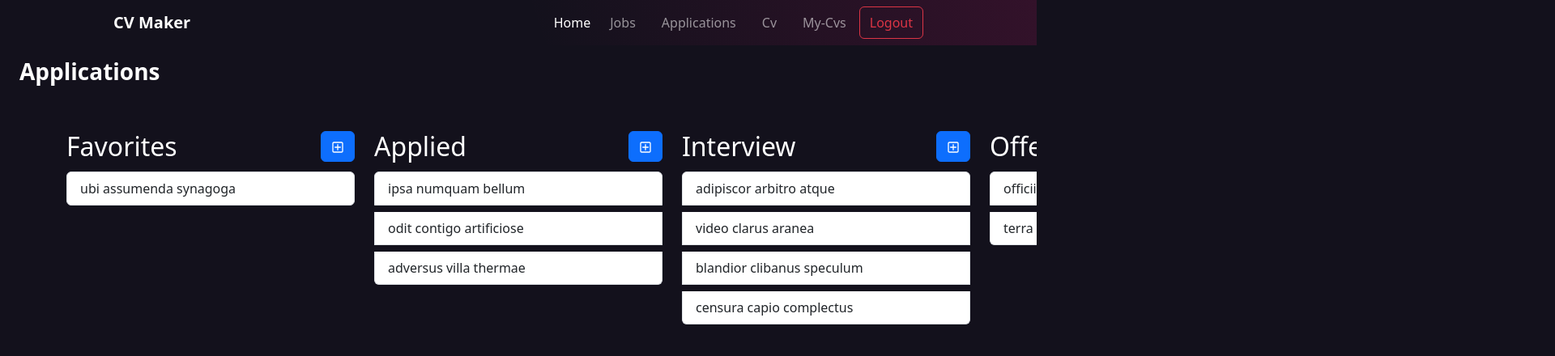
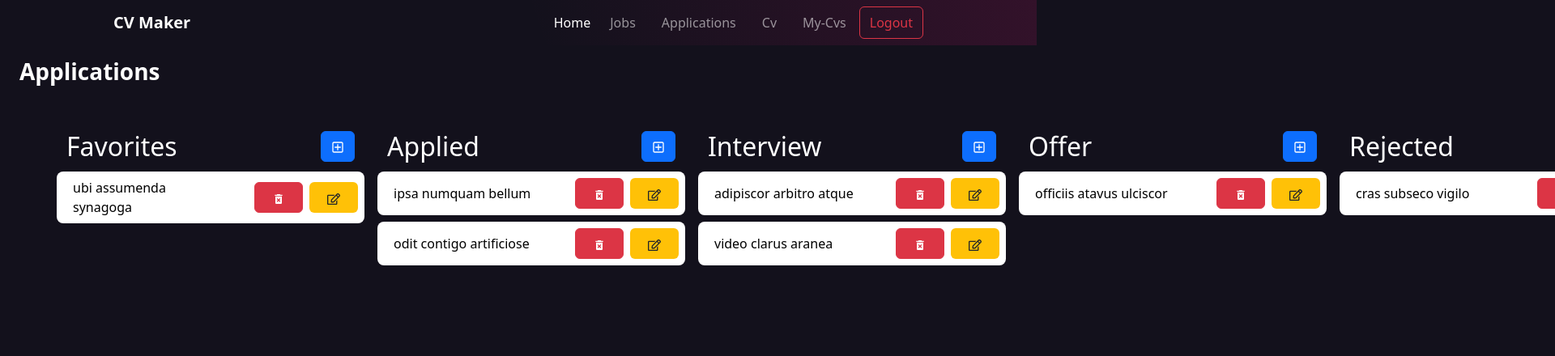
Before and after one commit to MoazCodes/cvbuilder, a React (Create React App) app in the folder frontend/: page /applications in a window 1280 px wide. Shown: the top 440 px of the page at 81% size, 1920 px wide, since content can reach past the window. Built offline with nearby package versions, Linux system fonts and the light colour scheme; no server answers; sample sign-in values are in the browser's storage; what @react-pdf/renderer would draw is missing.

Commit message:
make add and update and delete and rerive all applications

```diff
--- a/frontend/src/App.tsx
+++ b/frontend/src/App.tsx
@@ -67,25 +67,25 @@ function App() {
             path="/mycvs"
             element={
               <ProtectedRoute>
-                                <MyCvs/>
+                <MyCvs />
               </ProtectedRoute>
             }
           />
           <Route
             path="/applications"
             element={
-                            // <ProtectedRoute>
+              <ProtectedRoute>
                 <ApplicationProvider>
                   <Applications />
                 </ApplicationProvider>
-                            // </ProtectedRoute>
+              </ProtectedRoute>
             }
           />
           <Route
             path="/templates/:templateId/:userId/:cvId/edit"
             element={
               <ProtectedRoute>
-                                <CvInputs isEditing={true}/>
+                <CvInputs isEditing={true} />
               </ProtectedRoute>
             }
           />
@@ -93,7 +93,7 @@ function App() {
             path="/templates/:templateId/:userId"
             element={
               <ProtectedRoute>
-                                <CvInputs isEditing={false}/>
+                <CvInputs isEditing={false} />
               </ProtectedRoute>
             }
           />
--- a/frontend/src/Context/ApplicationsContext.tsx
+++ b/frontend/src/Context/ApplicationsContext.tsx
@@ -1,23 +1,33 @@
-import React, { createContext } from "react";
+import React, { createContext, useState } from "react";
 import { AppsObj } from "../Interfaces/IApplications";
 import { faker } from "@faker-js/faker";
+import { ApplicationsContextType } from "../Interfaces/ApplicationsContextType";
 
 function ApplicationCreator(): AppsObj {
-    const categories = ["Favorites", "Applied", "Interview", "Offer", "Rejected", "Hired"];
+  const categories = [
+    "Favorites",
+    "Applied",
+    "Interview",
+    "Offer",
+    "Rejected",
+    "Hired",
+  ];
   return {
     title: faker.lorem.words(),
     id: faker.string.uuid(),
-        category: categories[Math.floor(Math.random() * categories.length)] // Use Math.floor to get a valid index
+    category: categories[Math.floor(Math.random() * categories.length)], // Use Math.floor to get a valid index
   };
 }
 
-const allApps: AppsObj[] = Array.from({ length: 15 }, ApplicationCreator);
+const intialApps: AppsObj[] = Array.from({ length: 10 }, ApplicationCreator);
 
-export const ApplicationsContext = createContext<{ allApps: AppsObj[] } | null>(null);
+export const ApplicationsContext =
+  createContext<ApplicationsContextType | null>(null);
 
 const ApplicationProvider = ({ children }: { children: React.ReactNode }) => {
+  const [allApps, setAllApps] = useState(intialApps);
   return (
-        <ApplicationsContext.Provider value={{ allApps }}>
+    <ApplicationsContext.Provider value={{ allApps, setAllApps }}>
       {children}
     </ApplicationsContext.Provider>
   );
--- /dev/null
+++ b/frontend/src/Interfaces/ApplicationsContextType.ts
@@ -0,0 +1,6 @@
+import { AppsObj } from "./IApplications";
+
+export type ApplicationsContextType = {
+  allApps: AppsObj[] | null;
+  setAllApps: React.Dispatch<React.SetStateAction<AppsObj[]>>;
+};
--- a/frontend/src/Interfaces/IApplications.ts
+++ b/frontend/src/Interfaces/IApplications.ts
@@ -1,12 +1,14 @@
+import React from "react";
+
 export interface AppsObj {
   title: string;
   id?: string;
-  category?:string
+  category?: string;
 }
 
 export interface TextInProps {
   name: string;
-  onChange: (e: React.ChangeEvent<HTMLInputElement>) => void;
+  onKeyDown: (e: React.KeyboardEvent<HTMLInputElement>) => void;
 }
 
 export interface ApplicationsListProps {
--- a/frontend/src/Pages/Applications/Applications.module.css
+++ b/frontend/src/Pages/Applications/Applications.module.css
@@ -1,4 +1,8 @@
 
 .min-w-fit {
     min-width: fit-content;
-  }
+}
+
+.overflow-x-visible{
+  overflow-x: visible;
+}
--- a/frontend/src/Pages/Applications/Applications.tsx
+++ b/frontend/src/Pages/Applications/Applications.tsx
@@ -4,25 +4,61 @@ import { AppsObj } from "../../Interfaces/IApplications";
 import Styles from "./Applications.module.css";
 import { useContext } from "react";
 import { ApplicationsContext } from "../../Context/ApplicationsContext";
-
+import { ApplicationsContextType } from "../../Interfaces/ApplicationsContextType";
 
 export default function Applications() {
-  const appsContext:{allApps:AppsObj[]}|null = useContext(ApplicationsContext);
+  const appsContext: ApplicationsContextType | null =
+    useContext(ApplicationsContext);
+  // Check if allApps is available
+  if (!appsContext?.allApps) {
+    return <div>Loading...</div>; // You can replace this with a loading spinner or message
+  }
+
   return (
     <div
-      className={`text-white p-4 min-vh-100 ${Styles["min-w-fit"]} overflow-auto`}
+      className={`text-white p-4 min-vh-100 ${Styles["min-w-fit"]} ${Styles["overflow-x-visible"]}`}
     >
       <h1 id="applications" className="fs-3 fw-bold mt-5">
         Applications
       </h1>
       <div className="container py-5">
-        <div className="row flex-nowrap">
-          <ApplicationsList title="Favorites" apps={appsContext?.allApps.filter((app:AppsObj)=>app.category==="Favorites")} />
-          <ApplicationsList title="Applied" apps={appsContext?.allApps.filter((app:AppsObj)=>app.category==="Applied")} />
-          <ApplicationsList title="Interview" apps={appsContext?.allApps.filter((app:AppsObj)=>app.category==="Interview")} />
-          <ApplicationsList title="Offer" apps={appsContext?.allApps.filter((app:AppsObj)=>app.category==="Offer")} />
-          <ApplicationsList title="Rejected" apps={appsContext?.allApps.filter((app:AppsObj)=>app.category==="Rejected")} />
-          <ApplicationsList title="Hired" apps={appsContext?.allApps.filter((app:AppsObj)=>app.category==="Hired")} />
+        <div className="row flex-nowrap gap-3">
+          <ApplicationsList
+            title="Favorites"
+            apps={appsContext?.allApps.filter(
+              (app: AppsObj) => app.category === "Favorites"
+            )}
+          />
+          <ApplicationsList
+            title="Applied"
+            apps={appsContext?.allApps.filter(
+              (app: AppsObj) => app.category === "Applied"
+            )}
+          />
+          <ApplicationsList
+            title="Interview"
+            apps={appsContext?.allApps.filter(
+              (app: AppsObj) => app.category === "Interview"
+            )}
+          />
+          <ApplicationsList
+            title="Offer"
+            apps={appsContext?.allApps.filter(
+              (app: AppsObj) => app.category === "Offer"
+            )}
+          />
+          <ApplicationsList
+            title="Rejected"
+            apps={appsContext?.allApps.filter(
+              (app: AppsObj) => app.category === "Rejected"
+            )}
+          />
+          <ApplicationsList
+            title="Hired"
+            apps={appsContext?.allApps.filter(
+              (app: AppsObj) => app.category === "Hired"
+            )}
+          />
         </div>
       </div>
     </div>
--- a/frontend/src/componenets/applications/ApplicationsCard.tsx
+++ b/frontend/src/componenets/applications/ApplicationsCard.tsx
@@ -1,5 +1,71 @@
 import { AppsObj } from "../../Interfaces/IApplications";
+import { MdDeleteForever } from "react-icons/md";
+import { FaRegEdit } from "react-icons/fa";
+import { ApplicationsContextType } from "../../Interfaces/ApplicationsContextType";
+import { useContext, useState } from "react";
+import { ApplicationsContext } from "../../Context/ApplicationsContext";
+import styles from "../inputs/TextIn.module.css";
+import { faker } from "@faker-js/faker";
 
-export default function ApplicationsCard({ title }: AppsObj) {
-  return <li className="list-group-item my-1">{title}</li>;
+export default function ApplicationsCard({ id, ...props }: AppsObj) {
+  const appsContext = useContext<ApplicationsContextType | null>(
+    ApplicationsContext
+  );
+  const [editField, setEditField] = useState<boolean>(false);
+  const [title, setTitle] = useState(props.title);
+  const handleDelete = (id: string | undefined) => {
+    appsContext?.setAllApps((prev) => {
+      const newApps = prev.filter((e) => e.id != id);
+      return newApps;
+    });
+  };
+  const onKeyDown = (e: React.KeyboardEvent<HTMLInputElement>) => {
+    if (e.key === "Enter" && (e.target as HTMLInputElement).value) {
+      appsContext?.setAllApps((prev) => {
+        const allApps = [
+          ...prev,
+          {
+            category: title,
+            id: faker.string.uuid(),
+            title,
+          },
+        ];
+        return allApps;
+      });
+      setEditField(false);
+    } else if (e.key === "Escape") {
+      setEditField(false);
+    }
+  };
+  return (
+    <li className="my-1 row justify-content-between w-full bg-white text-black p-2 rounded-3 align-items-center">
+      <div className="col-7">
+        {editField ? (
+          <input
+            type="text"
+            className={`form-control ${styles["bg-white"]}`}
+            onKeyDown={onKeyDown}
+            value={title}
+            onChange={(e) => setTitle((e.target as HTMLInputElement).value)}
+          />
+        ) : (
+          title
+        )}
+      </div>
+      <div className="col-5 row gap-2">
+        <button
+          className="btn btn-danger col"
+          onClick={(e) => handleDelete(id)}
+        >
+          <MdDeleteForever aria-label="Delete" />
+        </button>
+        <button
+          className="btn bg-warning col"
+          onClick={() => setEditField(true)}
+        >
+          <FaRegEdit aria-label="Edit" />
+        </button>
+      </div>
+    </li>
+  );
 }
--- a/frontend/src/componenets/applications/ApplicationsList.tsx
+++ b/frontend/src/componenets/applications/ApplicationsList.tsx
@@ -1,32 +1,53 @@
 import { CgAddR } from "react-icons/cg";
 import { ApplicationsListProps } from "../../Interfaces/IApplications";
 import ApplicationsCard from "./ApplicationsCard";
-import { useState } from "react";
+import React, { useContext, useState } from "react";
 import TextIn from "../inputs/TextIn";
+import { faker } from "@faker-js/faker";
+import { ApplicationsContextType } from "../../Interfaces/ApplicationsContextType";
+import { ApplicationsContext } from "../../Context/ApplicationsContext";
 
 export default function ApplicationsList({
   apps,
-  title
+  title,
 }: ApplicationsListProps) {
+  const appsContext: ApplicationsContextType | null =
+    useContext(ApplicationsContext);
   const [isAddBtn, setIsAddBtn] = useState<boolean>(false);
+
+  const onKeyDown = (e: React.KeyboardEvent<HTMLInputElement>) => {
+    if (e.key === "Enter" && (e.target as HTMLInputElement).value) {
+      appsContext?.setAllApps((prev) => {
+        const allApps = [
+          ...prev,
+          {
+            category: title,
+            id: faker.string.uuid(),
+            title: (e.target as HTMLInputElement).value,
+          },
+        ];
+        return allApps;
+      });
+      setIsAddBtn(false);
+    } else if (e.key === "Escape") {
+      setIsAddBtn(false);
+    }
+  };
 
   return (
     <div className="col-4">
       <div className="row justify-between">
         <h2 className="col">{title}</h2>
         <div className="col text-end">
-          <button
-            className="btn btn-primary"
-            onClick={() => setIsAddBtn(prev=>!prev)}
-          >
+          <button className="btn btn-primary" onClick={() => setIsAddBtn(true)}>
             <CgAddR />
           </button>
         </div>
       </div>
       <ul className="list-group">
-        {isAddBtn ? <TextIn name="apps2add" onChange={function(){}} /> : null}
+        {isAddBtn && <TextIn name="apps2add" onKeyDown={onKeyDown} />}
         {apps?.map((app) => (
-          <ApplicationsCard key={app.id} title={app.title} />
+          <ApplicationsCard key={app.id} title={app.title} id={app.id} />
         ))}
       </ul>
     </div>
--- /dev/null
+++ b/frontend/src/componenets/inputs/TextIn.module.css
@@ -0,0 +1,4 @@
+.bg-white {
+    background-color: white!important;
+    color: black!important;
+}
--- a/frontend/src/componenets/inputs/TextIn.tsx
+++ b/frontend/src/componenets/inputs/TextIn.tsx
@@ -1,12 +1,13 @@
 import { TextInProps } from "../../Interfaces/IApplications";
+import styles from "./TextIn.module.css";
 
-export default function TextIn({ name, onChange }: TextInProps) {
+export default function TextIn({ name, onKeyDown }: TextInProps) {
   return (
-    <input
-      type="text"
-      className="form-control"
-      name={name}
-      onChange={onChange}
-    />
+      <input
+        type="text"
+        className={`form-control ${styles["bg-white"]}`}
+        name={name}
+        onKeyDown={onKeyDown}
+      />
   );
 }
```
Lines whose indentation alone changed are shown as unchanged.
